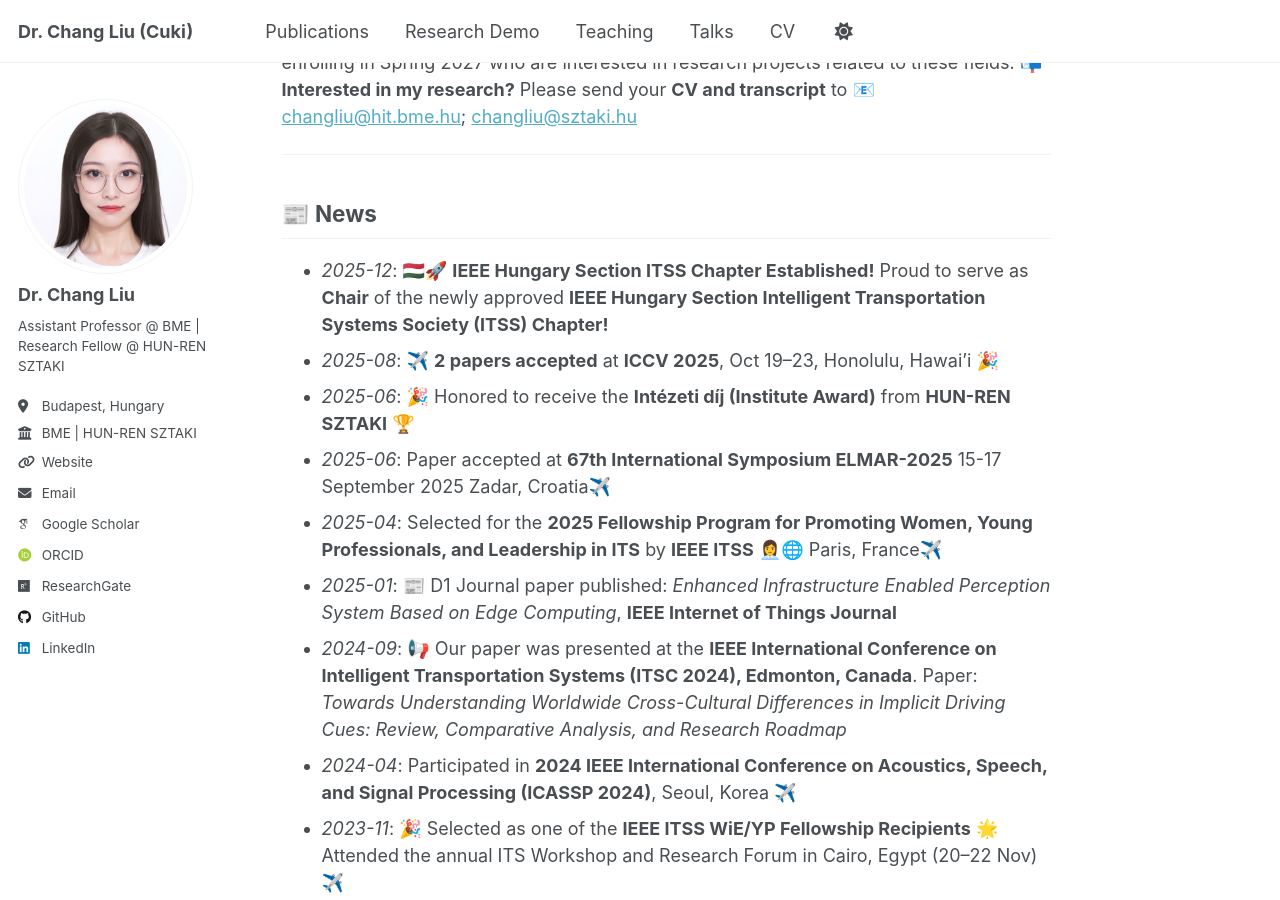
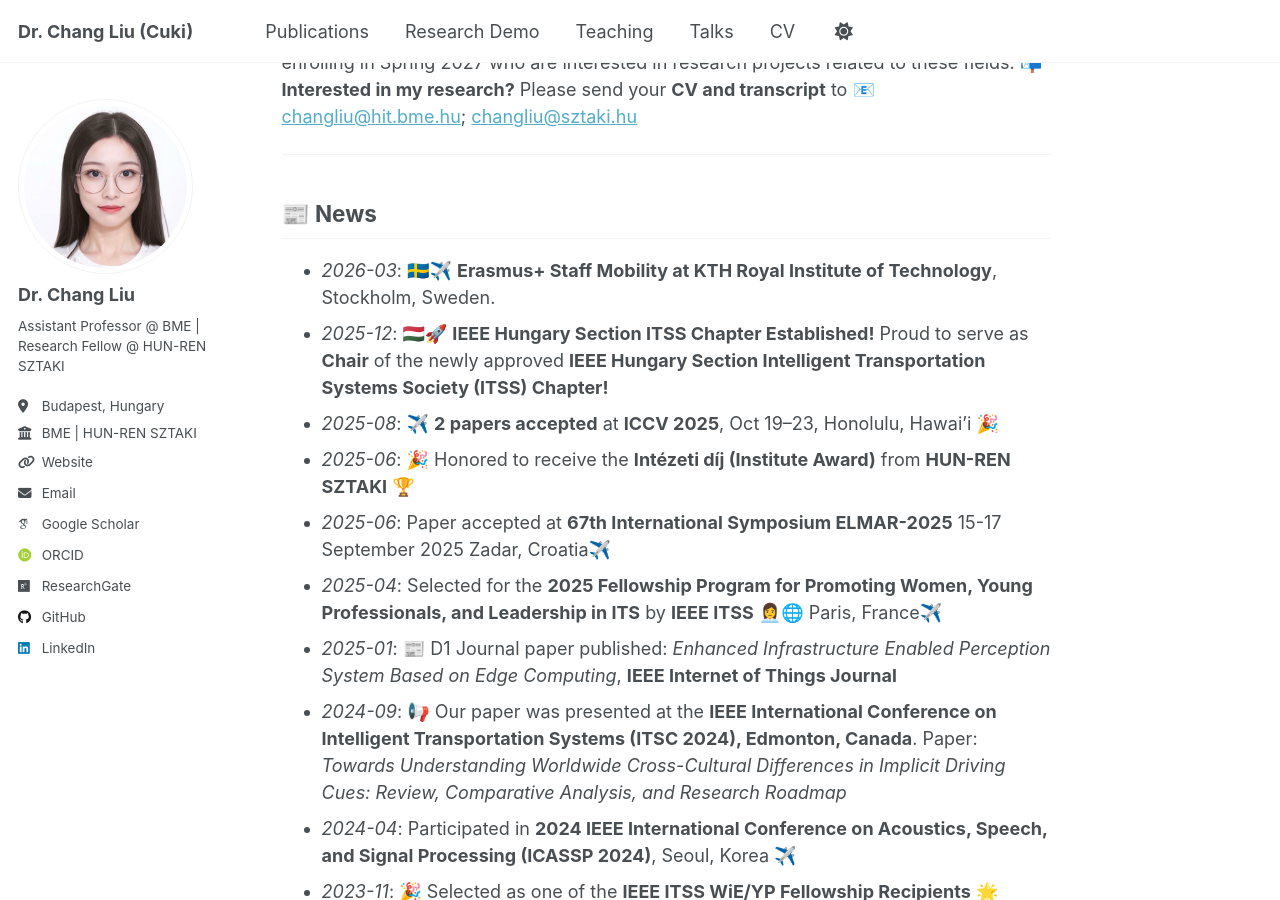
Before and after one commit to ChangLiu-bp/changliu-bp.github.io, a Jekyll site: the page built from _pages/about.md, in a window 1280 px wide and 900 px high, scrolled down 696 px. Built offline with Jekyll 4.4.1, drawn with Linux system fonts in a browser that asks for light colours; some web fonts are replaced; a script that is not in the unit is left out.

Commit message:
Update about.md

```diff
--- a/_pages/about.md
+++ b/_pages/about.md
@@ -33,6 +33,7 @@ Please send your **CV and transcript** to 📧 [changliu@hit.bme.hu](mailto:chan
 ---
 
 ## 📰 News
+- *2026-03*: 🇸🇪✈️ **Erasmus+ Staff Mobility at KTH Royal Institute of Technology**, Stockholm, Sweden.
 - *2025-12*: 🇭🇺🚀 **IEEE Hungary Section ITSS Chapter Established!**
 Proud to serve as **Chair** of the newly approved **IEEE Hungary Section Intelligent Transportation Systems Society (ITSS) Chapter!**
 - *2025-08*: ✈️ **2 papers accepted** at **ICCV 2025**, Oct 19–23, Honolulu, Hawai'i 🎉
```
